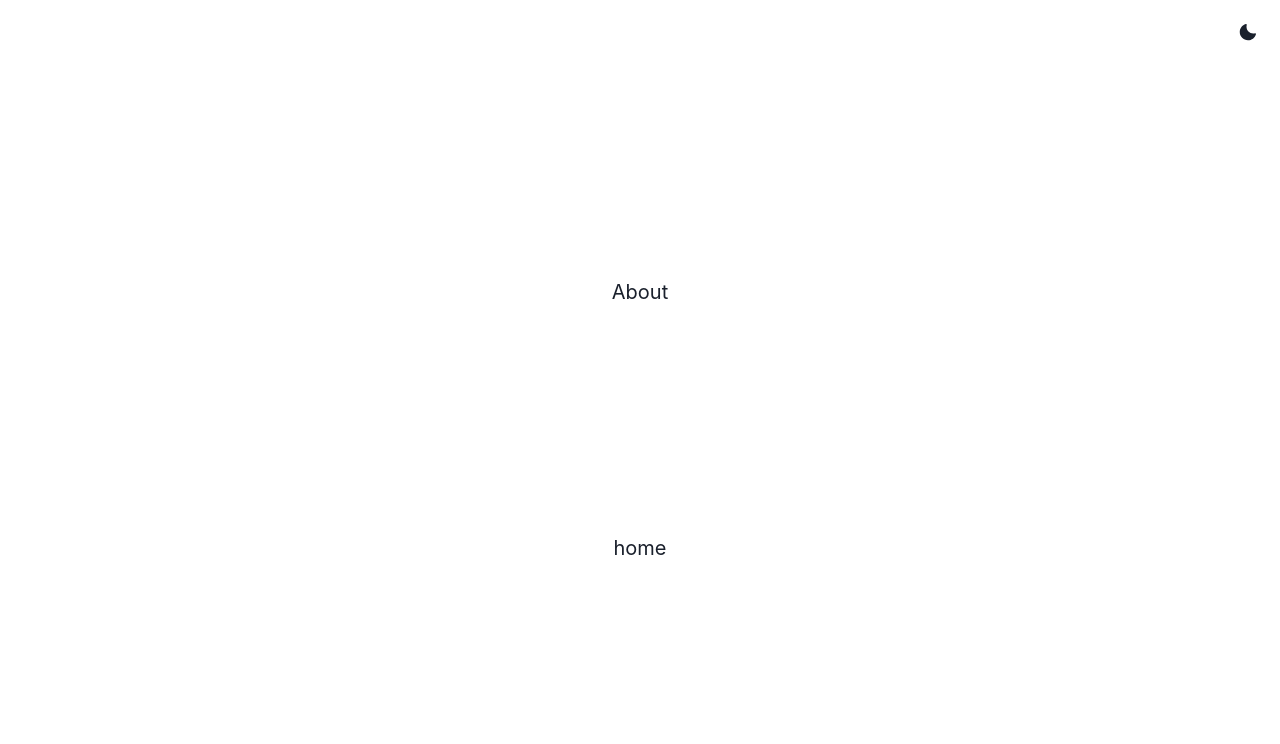
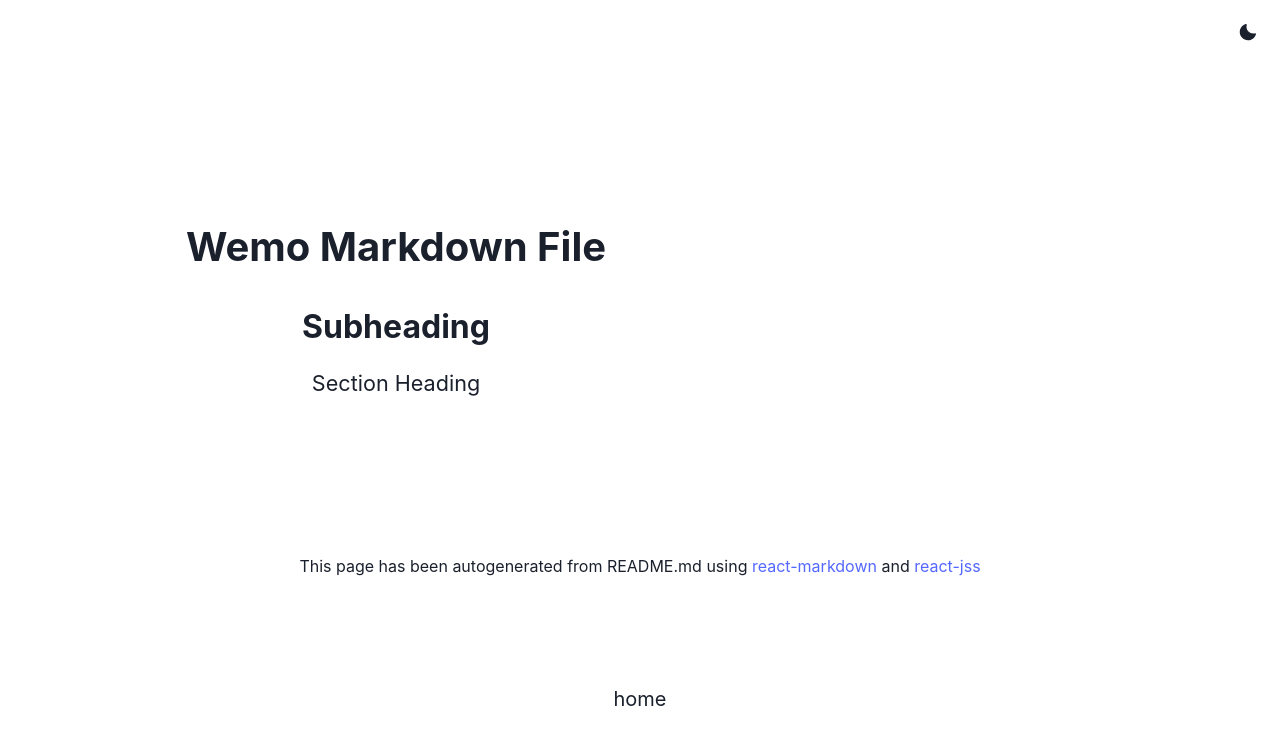
Before and after one commit to anselbrandt/wemo-app, a React (Create React App) app in the folder web/: page /about in a window 1280 px wide. Shown: the top 744 px of the page. Built offline with nearby package versions, Linux system fonts and the light colour scheme.

Commit message:
Add Markdown

```diff
--- a/web/package.json
+++ b/web/package.json
@@ -13,8 +13,11 @@
     "framer-motion": "^3.0.0",
     "react": "^17.0.1",
     "react-dom": "^17.0.1",
+    "react-jss": "^10.5.0",
+    "react-markdown": "^5.0.3",
     "react-router-dom": "^5.2.0",
     "react-scripts": "4.0.0-next.98",
+    "remark-gfm": "^1.0.0",
     "typescript": "^4.1.2"
   },
   "scripts": {
--- a/web/src/About.tsx
+++ b/web/src/About.tsx
@@ -2,6 +2,7 @@ import React from "react";
 import { ColorModeSwitcher } from "./ColorModeSwitcher";
 import { Box, Grid, Link as ChakraLink } from "@chakra-ui/react";
 import { Link } from "react-router-dom";
+import { Markdown } from "./Markdown";
 
 interface Props {}
 
@@ -10,7 +11,7 @@ export const About: React.FC<Props> = () => {
     <Box textAlign="center" fontSize="xl">
       <Grid minH="100vh" p={3}>
         <ColorModeSwitcher justifySelf="flex-end" />
-        About
+        <Markdown />
         <ChakraLink as={Link} to="/">
           home
         </ChakraLink>
--- /dev/null
+++ b/web/src/Markdown.tsx
@@ -0,0 +1,134 @@
+import React from "react";
+import { Box, useColorMode, Text, Link as ChakraLink } from "@chakra-ui/react";
+import ReactMarkdown from "react-markdown";
+import gfm from "remark-gfm";
+import { createUseStyles } from "react-jss";
+import { useState } from "react";
+import useIsomorphicLayoutEffect from "./useIsomorphicLayoutEffect";
+
+const wemo = `# Wemo Markdown File
+
+## Subheading
+
+### Section Heading
+
+`;
+interface StyleProps {
+  [prop: string]: string;
+}
+
+interface Props {}
+
+export const Markdown: React.FC<Props> = () => {
+  const { colorMode } = useColorMode();
+  const linkColor = {
+    light: "nebula.500",
+    dark: "nebula.200",
+  };
+  const codeColor = { light: "gray.600", dark: "gray.400" };
+  const bordColor = { light: "gray.400", dark: "gray.600" };
+  const bgColor = { light: "gray.200", dark: "gray.700" };
+
+  const [styleProps, setStyleProps] = useState<StyleProps>();
+
+  const useStyles = createUseStyles({
+    markdown: (props) => ({
+      width: "100%",
+      padding: "2rem",
+      "& a": {
+        color: props.linkColor,
+      },
+      "& a:hover": {
+        textDecoration: "underline",
+      },
+      "& p": { marginBottom: "1rem" },
+      "& h1": {
+        fontSize: "2.5rem",
+        fontWeight: "bold",
+        lineHeight: "normal",
+        marginBottom: "2rem",
+      },
+      "& h2": { fontSize: "2rem", fontWeight: "bold", marginBottom: "1rem" },
+      "& h3": { fontSize: "1.35rem", marginBottom: "1rem" },
+      "& code": {
+        color: props.codeColor,
+        backgroundColor: props.bgColor,
+      },
+      "& pre": {
+        color: props.codeColor,
+        backgroundColor: props.bgColor,
+        padding: "1rem",
+        border: "1px solid",
+        borderColor: props.bordColor,
+        overflow: "scroll",
+        marginBottom: "1rem",
+      },
+      "& table": {
+        color: props.codeColor,
+        backgroundColor: props.bgColor,
+        padding: "1rem",
+        border: "1px solid",
+        borderColor: props.bordColor,
+        overflow: "scroll",
+        marginBottom: "1rem",
+      },
+      "& th": {
+        padding: ".5rem",
+        border: "1px solid",
+        borderColor: props.bordColor,
+      },
+      "& td": {
+        padding: ".5rem",
+        border: "1px solid",
+        borderColor: props.bordColor,
+      },
+    }),
+  });
+
+  const Markdown = ({ ...props }) => {
+    const classes = useStyles(props);
+    return (
+      <Box className={classes.markdown} mt="4rem" maxWidth="48rem">
+        <ReactMarkdown plugins={[gfm]} source={wemo} />
+      </Box>
+    );
+  };
+
+  Markdown.defaultProps = {
+    linkColor: linkColor[colorMode],
+    bordColor: bordColor[colorMode],
+    bgColor: bgColor[colorMode],
+    codeColor: codeColor[colorMode],
+  };
+
+  useIsomorphicLayoutEffect(() => {
+    setStyleProps({
+      linkColor: linkColor[colorMode],
+      bordColor: bordColor[colorMode],
+      bgColor: bgColor[colorMode],
+      codeColor: codeColor[colorMode],
+    });
+  }, [colorMode]);
+
+  return (
+    <>
+      <Markdown styleProps={styleProps} />
+      <Text m="2rem" fontSize="md">
+        This page has been autogenerated from README.md using{" "}
+        <ChakraLink
+          color={linkColor[colorMode]}
+          href="https://remarkjs.github.io/react-markdown/"
+        >
+          react-markdown
+        </ChakraLink>{" "}
+        and{" "}
+        <ChakraLink
+          color={linkColor[colorMode]}
+          href="https://cssinjs.org/react-jss/"
+        >
+          react-jss
+        </ChakraLink>
+      </Text>
+    </>
+  );
+};
--- /dev/null
+++ b/web/src/useIsomorphicLayoutEffect.ts
@@ -0,0 +1,6 @@
+import { useLayoutEffect, useEffect } from "react";
+
+const useIsomorphicLayoutEffect =
+  typeof window !== "undefined" ? useLayoutEffect : useEffect;
+
+export default useIsomorphicLayoutEffect;
```
